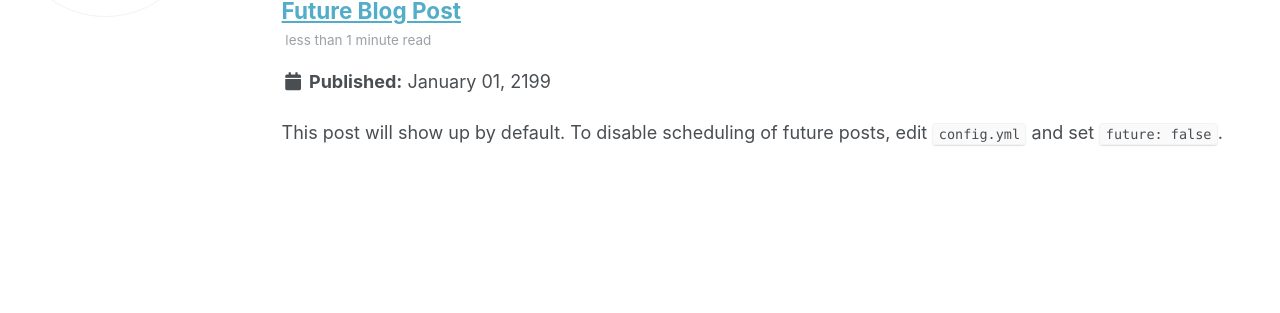
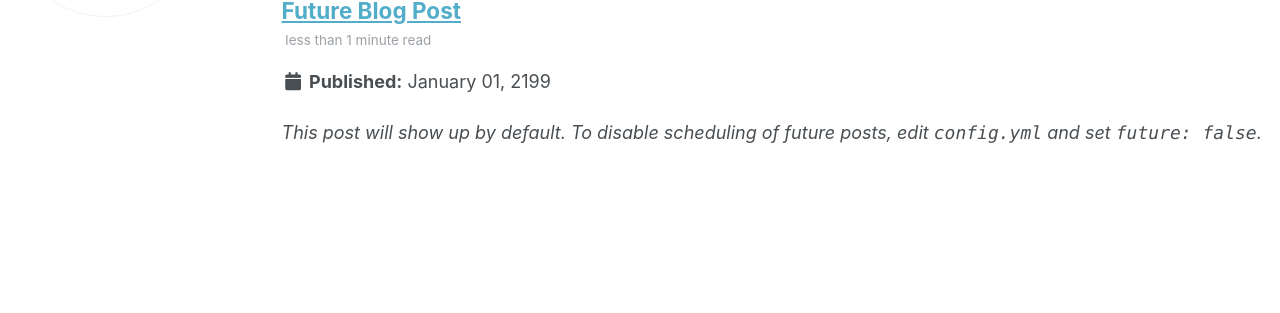
Before and after one commit to trustech4kids/trustech4kids.github.io, a Jekyll site: the page built from _pages/year-archive.html, in a window 1280 px wide. Shown: the part 258-571 px from the top of the page. Built offline with Jekyll 4.4.1, drawn with Linux system fonts in a browser that asks for light colours.

Commit message:
Update archive-single.html

```diff
--- a/_includes/archive-single.html
+++ b/_includes/archive-single.html
@@ -49,7 +49,7 @@
         {% endif %}
 
     {% if post.excerpt and site.read_more != 'enabled' %}
-    <p class="archive__item-excerpt" itemprop="description">{{ post.excerpt | markdownify }}</p>
+    <p class="archive__item-excerpt" itemprop="description"><i>{{ post.excerpt | markdownify }}</i></p>
     {% elsif post.excerpt and site.read_more == 'enabled' %}
     <p class="archive__item-excerpt" itemprop="description"><p>{{ post.excerpt | markdownify | remove: '<p>' | remove: '</p>' }}<strong><a href="{{ base_path }}{{ post.url }}" rel="permalink"> Read more</a></strong></p></p>
     {% endif %}
```
